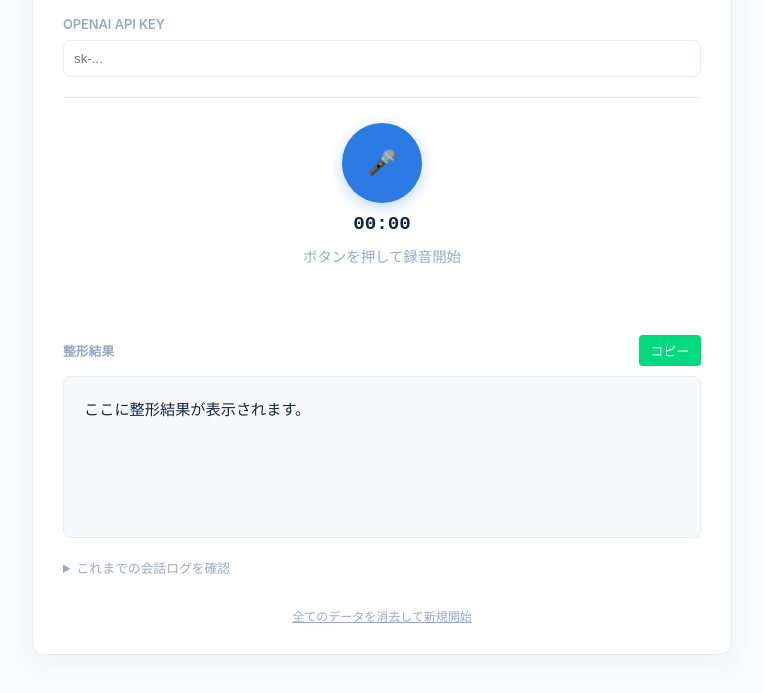
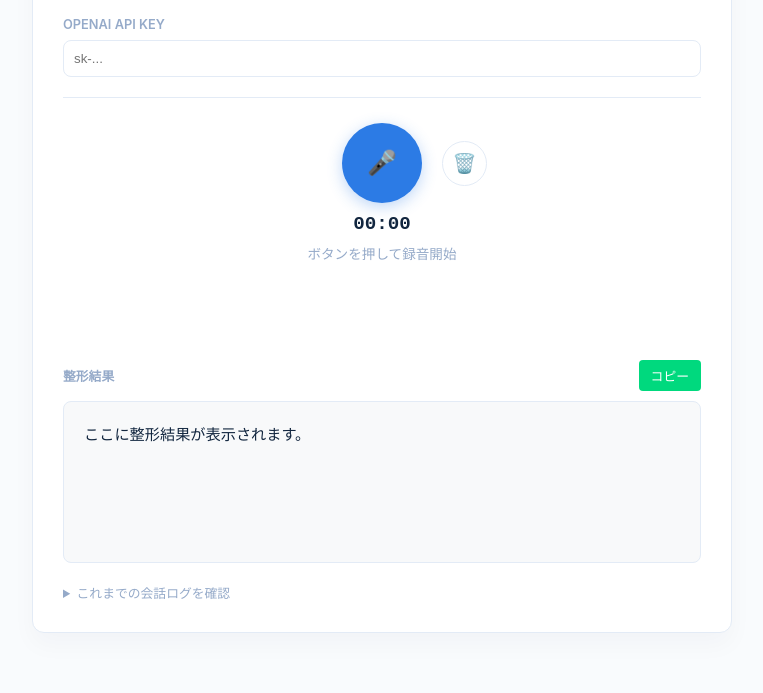
Before and after one commit to niwanaoko/yoshin-kun, a plain HTML site: page index.html in a window 1280 px wide. Shown: the part 83-776 px from the top of the page, without its empty margins (258-1021 px from the left). Drawn offline with Linux system fonts and the light colour scheme.

Commit message:
Update index.html

```diff
--- a/index.html
+++ b/index.html
@@ -25,20 +25,48 @@
         .input-group label { display: block; font-size: 0.8rem; font-weight: 600; text-transform: uppercase; color: var(--text-muted); margin-bottom: 8px; }
         input[type="password"] { width: 100%; padding: 10px; border: 1px solid var(--border-color); border-radius: 8px; box-sizing: border-box; }
 
-        .record-controls { text-align: center; margin-bottom: 30px; }
+        /* ボタン配置の調整 */
+        .record-controls {
+            display: flex;
+            flex-direction: column;
+            align-items: center;
+            margin-bottom: 30px;
+            position: relative;
+        }
+        .button-row {
+            display: flex;
+            align-items: center;
+            gap: 20px; /* ボタン同士の隙間 */
+        }
+
         .btn-record { width: 80px; height: 80px; border-radius: 50%; border: none; background: var(--primary-color); color: white; font-size: 1.5rem; cursor: pointer; transition: all 0.2s; box-shadow: 0 4px 15px rgba(44, 123, 229, 0.3); }
         .btn-record.recording { background: var(--danger-color); animation: pulse 1.5s infinite; }
-        .btn-append { background: var(--success-color); width: 60px; height: 60px; font-size: 1.2rem; display: none; margin: 0 auto; }
+
+        /* リセットボタンのスタイル */
+        .btn-reset-small {
+            width: 45px;
+            height: 45px;
+            border-radius: 50%;
+            border: 1px solid var(--border-color);
+            background: #fff;
+            color: var(--text-muted);
+            font-size: 1.2rem;
+            cursor: pointer;
+            display: flex;
+            align-items: center;
+            justify-content: center;
+            transition: all 0.2s;
+        }
+        .btn-reset-small:hover { background: #fef1f1; color: var(--danger-color); border-color: var(--danger-color); }
 
         @keyframes pulse { 0% { transform: scale(1); } 50% { transform: scale(1.05); } 100% { transform: scale(1); } }
 
         .timer { margin-top: 10px; font-weight: bold; font-family: monospace; font-size: 1.2rem; }
-        .instruction { color: var(--text-muted); font-size: 0.9rem; margin-top: 10px; min-height: 1.2em; }
+        .instruction { color: var(--text-muted); font-size: 0.85rem; margin-top: 10px; min-height: 2.4em; line-height: 1.4; }
 
         .result-box { background: #f8f9fa; border: 1px solid var(--border-color); border-radius: 8px; padding: 20px; min-height: 120px; white-space: pre-wrap; font-size: 0.95rem; line-height: 1.7; margin-top: 10px; }
         .copy-btn { background: var(--success-color); color: white; border: none; padding: 6px 12px; border-radius: 4px; cursor: pointer; font-size: 0.8rem; }
         .status { margin: 15px 0; text-align: center; color: var(--primary-color); font-weight: 500; height: 1.2em; }
-        .reset-link { color: var(--text-muted); font-size: 0.75rem; text-decoration: underline; cursor: pointer; margin-top: 30px; display: block; text-align: center; }
     </style>
 </head>
 <body>
@@ -55,7 +83,14 @@
         </div>
 
         <div class="record-controls">
-            <button id="recordBtn" class="btn-record" onclick="toggleRecording()">🎤</button>
+            <div class="button-row">
+                <div style="width:45px"></div>
+
+                <button id="recordBtn" class="btn-record" onclick="toggleRecording()">🎤</button>
+
+                <button class="btn-reset-small" onclick="resetAll()" title="リセット">🗑️</button>
+            </div>
+
             <div id="timer" class="timer">00:00</div>
             <p id="instruction" class="instruction">ボタンを押して録音開始</p>
         </div>
@@ -74,8 +109,6 @@
             <summary>これまでの会話ログを確認</summary>
             <div id="transcriptionText" style="margin-top:10px; white-space: pre-wrap;">なし</div>
         </details>
-
-        <span class="reset-link" onclick="resetAll()">全てのデータを消去して新規開始</span>
     </div>
 </div>
 
@@ -83,7 +116,7 @@
 <script>
     let mediaRecorder;
     let audioChunks = [];
-    let fullTranscription = ""; // これまでの全会話テキスト
+    let fullTranscription = "";
     let startTime;
     let timerInterval;
     let localStream;
@@ -121,7 +154,7 @@
                 startTime = Date.now();
                 timerInterval = setInterval(updateTimer, 1000);
             } catch (err) {
-                alert("マイクを起動できません。GitHub PagesのURL（https〜）で開いているか確認してください。");
+                alert("マイクを起動できません。");
             }
         }
     }
@@ -160,8 +193,7 @@
             const wData = await wRes.json();
             if (wData.error) throw new Error(wData.error.message);
 
-            // 今回のテキストを追加
-            fullTranscription += (fullTranscription ? "\n(追加の話): " : "") + wData.text;
+            fullTranscription += (fullTranscription ? "\n(追加): " : "") + wData.text;
             transDiv.innerText = fullTranscription;
 
             const gRes = await fetch('https://api.openai.com/v1/chat/completions', {
@@ -182,7 +214,7 @@
             status.innerText = "✅ 完了";
             btn.innerText = "＋";
             btn.style.backgroundColor = "var(--success-color)";
-            inst.innerHTML = "続きがあれば<b>[ ＋ ]</b>で追加録音、<br>次の方は下の<b>[ リセット ]</b>";
+            inst.innerHTML = "続きがあれば <b>[ ＋ ]</b> をクリック<br>次の方は右の <b>[ 🗑️ ]</b> でリセット";
         } catch (err) {
             status.innerText = "❌ エラー";
             alert(err.message);
@@ -192,7 +224,7 @@
     }
 
     function resetAll() {
-        if(!confirm("会話データをリセットして新しい診察を開始しますか？")) return;
+        if(!confirm("データをリセットしますか？")) return;
         fullTranscription = "";
         document.getElementById('resultText').innerText = "ここに整形結果が表示されます。";
         document.getElementById('transcriptionText').innerText = "なし";
```
